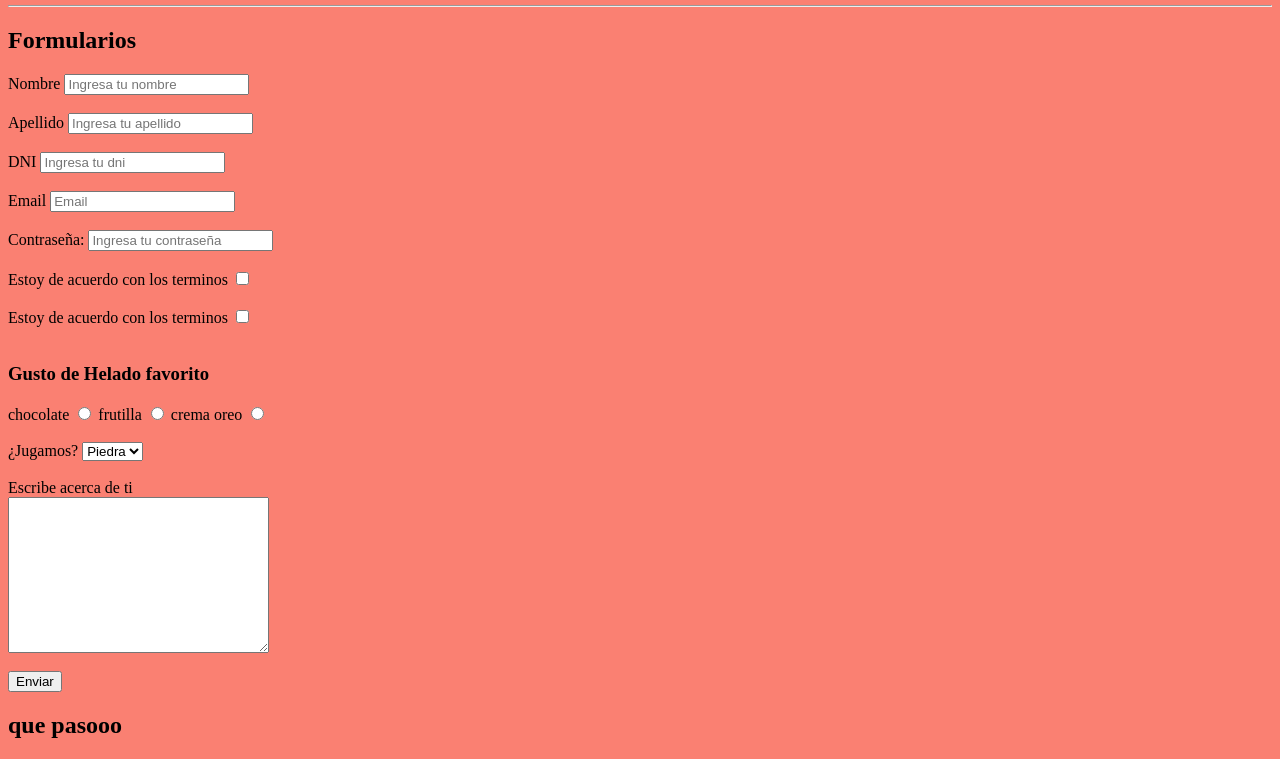
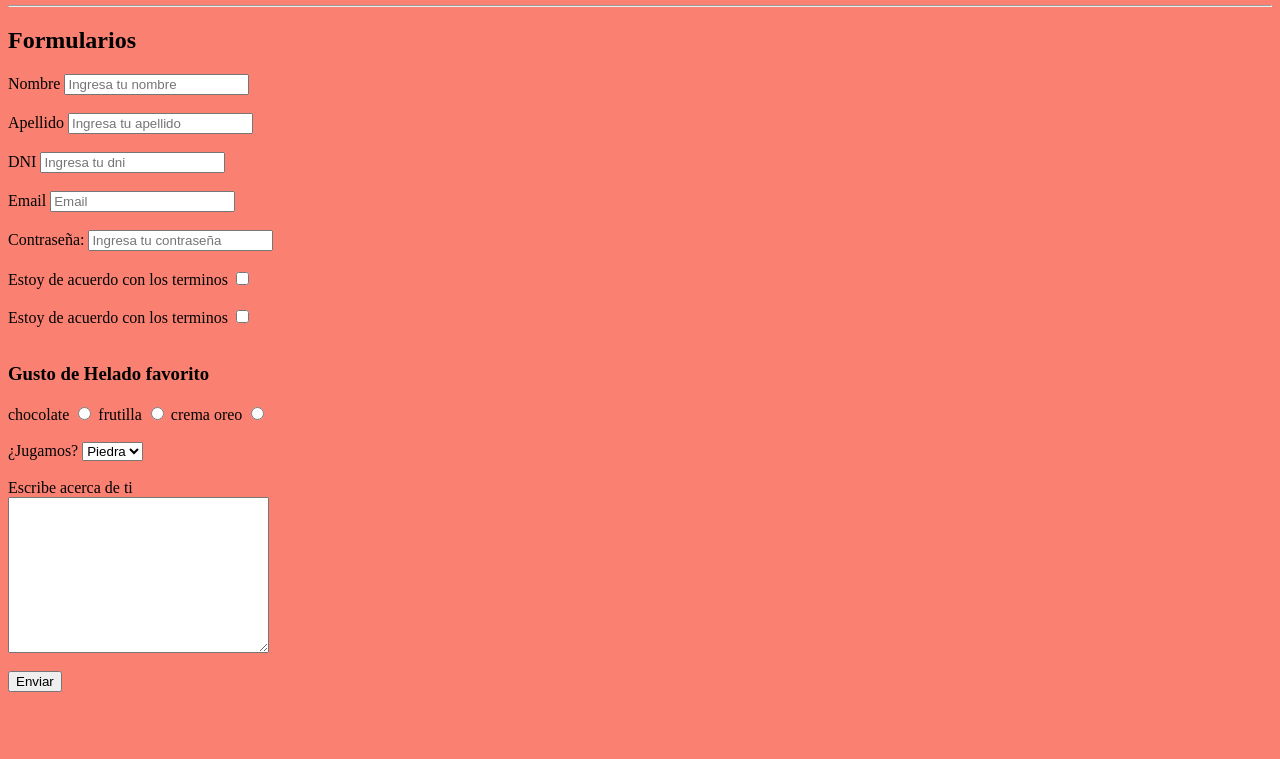
Before and after one commit to AxelNaw/nucbaGIT, a plain HTML site: page index.html in a window 1280 px wide. Shown: the part 970-1729 px from the top of the page. After the commit the page ends 1678 px from the top, so only its background shows below. Drawn offline with Linux system fonts and the light colour scheme.

Commit message:
original

```diff
--- a/index.html
+++ b/index.html
@@ -137,8 +137,6 @@
             <br>
             <input type="submit" value="Enviar">
 
-<h2>que pasooo</h2>
-
         </form>
 
     </div>
```
